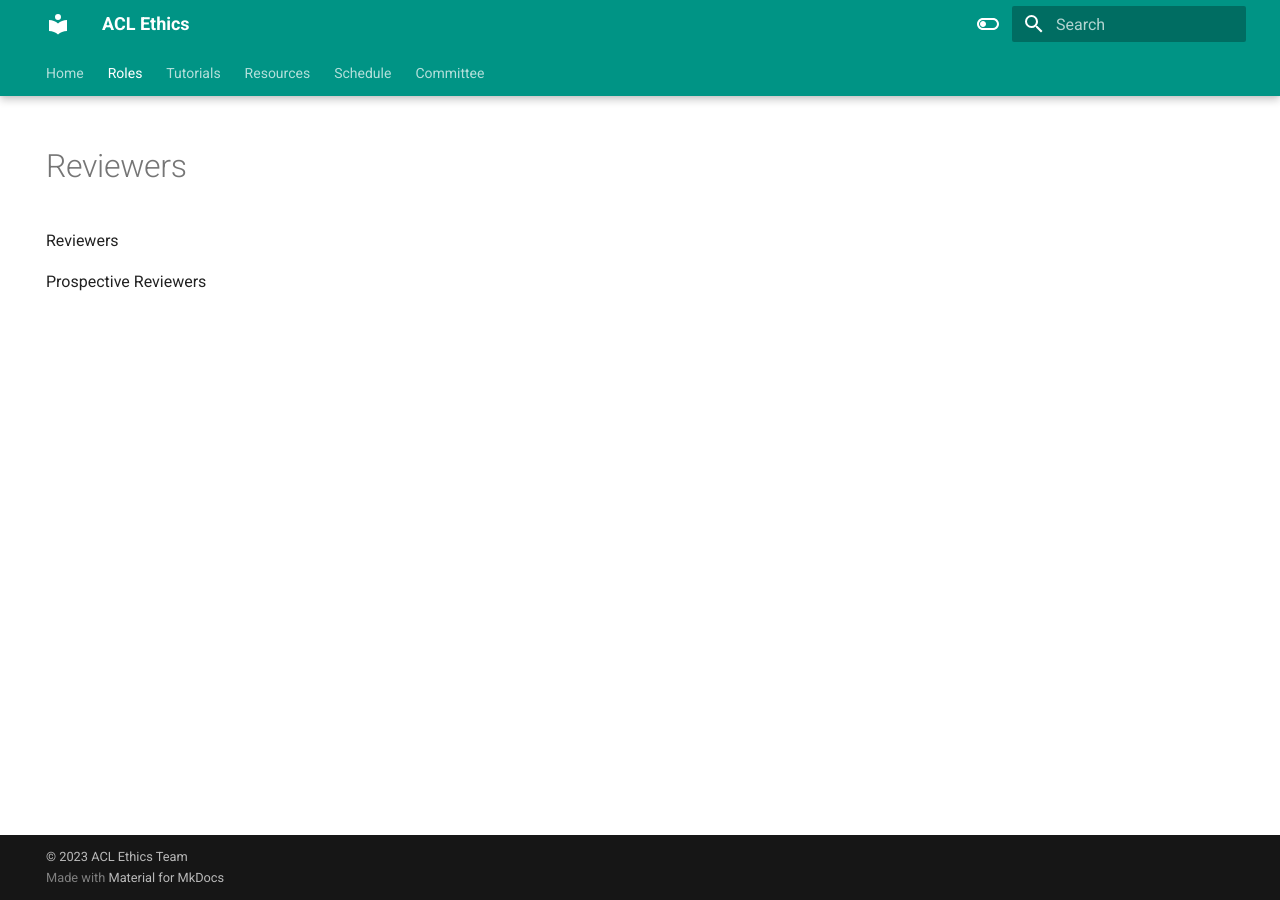
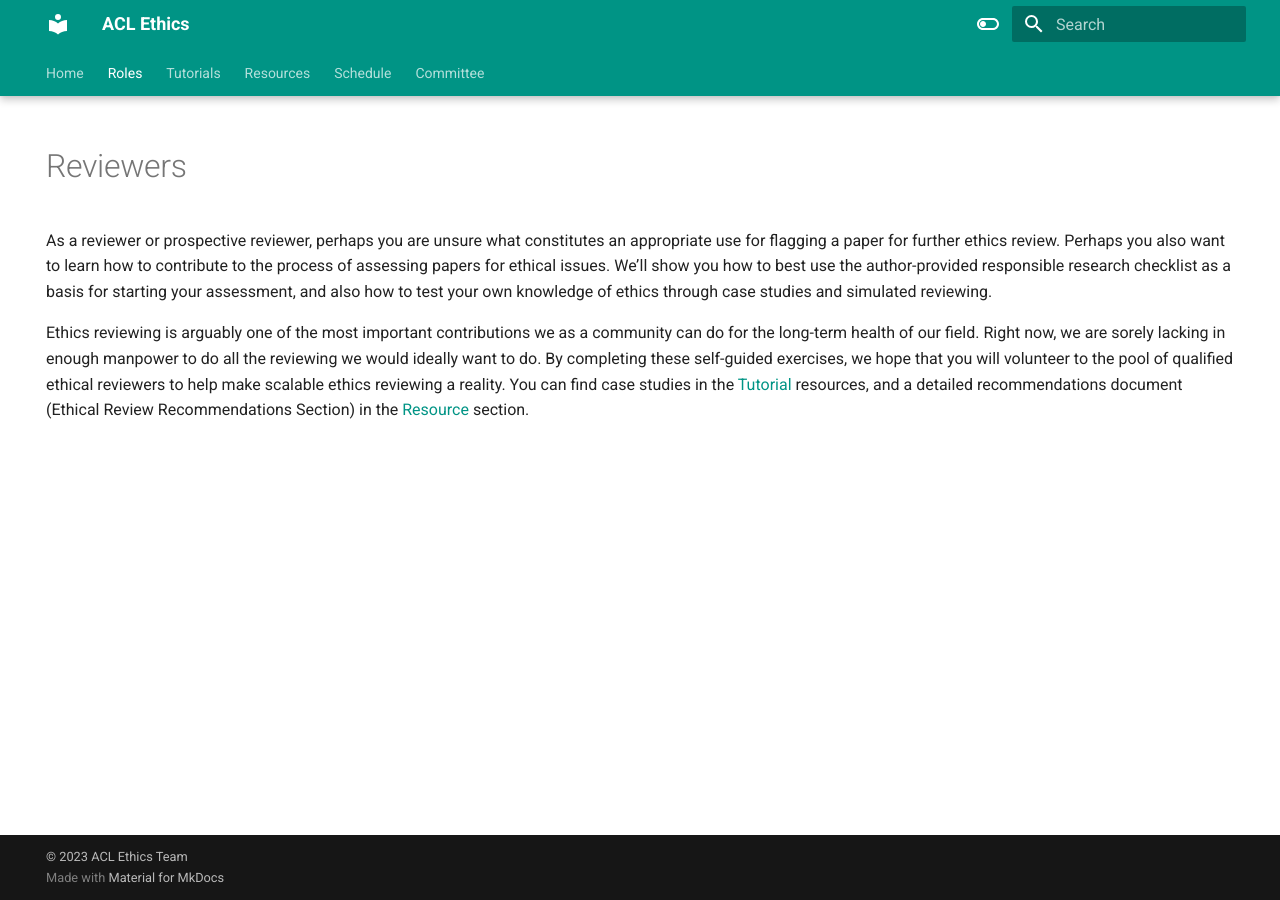
Before and after one commit to knmnyn/ethics-website, an MkDocs documentation site: the page built from docs/roles/reviewers.md, in a window 1280 px wide. Built offline with MkDocs 1.6.1 and Material for MkDocs 9.7.7, drawn with Linux system fonts in a browser that asks for light colours.

Commit message:
Update reviewers.md

```diff
--- a/docs/roles/reviewers.md
+++ b/docs/roles/reviewers.md
@@ -3,6 +3,6 @@ hide:
   - navigation
   - toc
 ---
-Reviewers
+As a reviewer or prospective reviewer, perhaps you are unsure what constitutes an appropriate use for flagging a paper for further ethics review. Perhaps you also want to learn how to contribute to the process of assessing papers for ethical issues. We’ll show you how to best use the author-provided responsible research checklist as a basis for starting your assessment, and also how to test your own knowledge of ethics through case studies and simulated reviewing.
 
-Prospective Reviewers
+Ethics reviewing is arguably one of the most important contributions we as a community can do for the long-term health of our field. Right now, we are sorely lacking in enough manpower to do all the reviewing we would ideally want to do. By completing these self-guided exercises, we hope that you will volunteer to the pool of qualified ethical reviewers to help make scalable ethics reviewing a reality. You can find case studies in the [Tutorial](https://ethics.aclweb.org/tutorials/) resources, and a detailed recommendations document (Ethical Review Recommendations Section) in the [Resource](https://ethics.aclweb.org/resources/) section.
```
